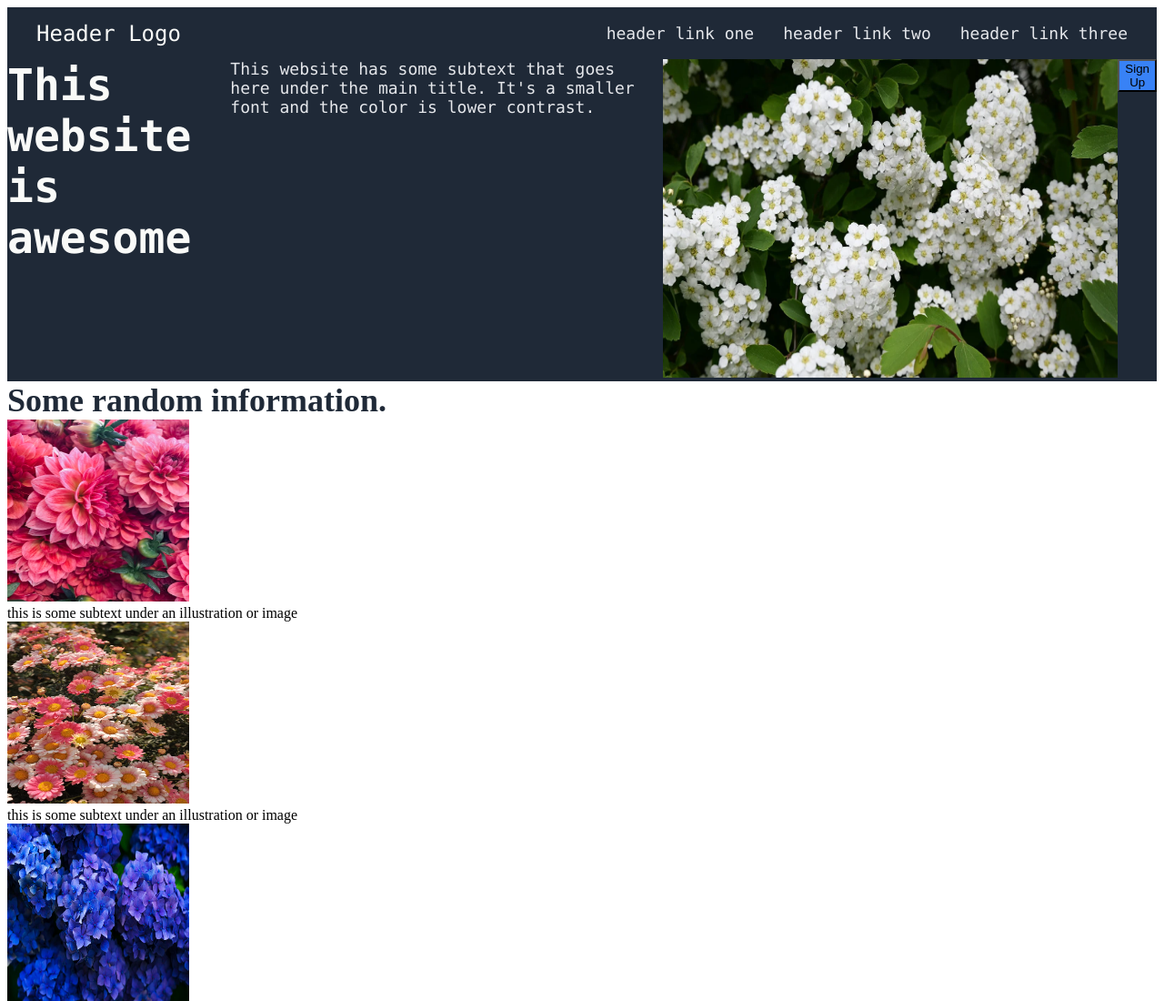
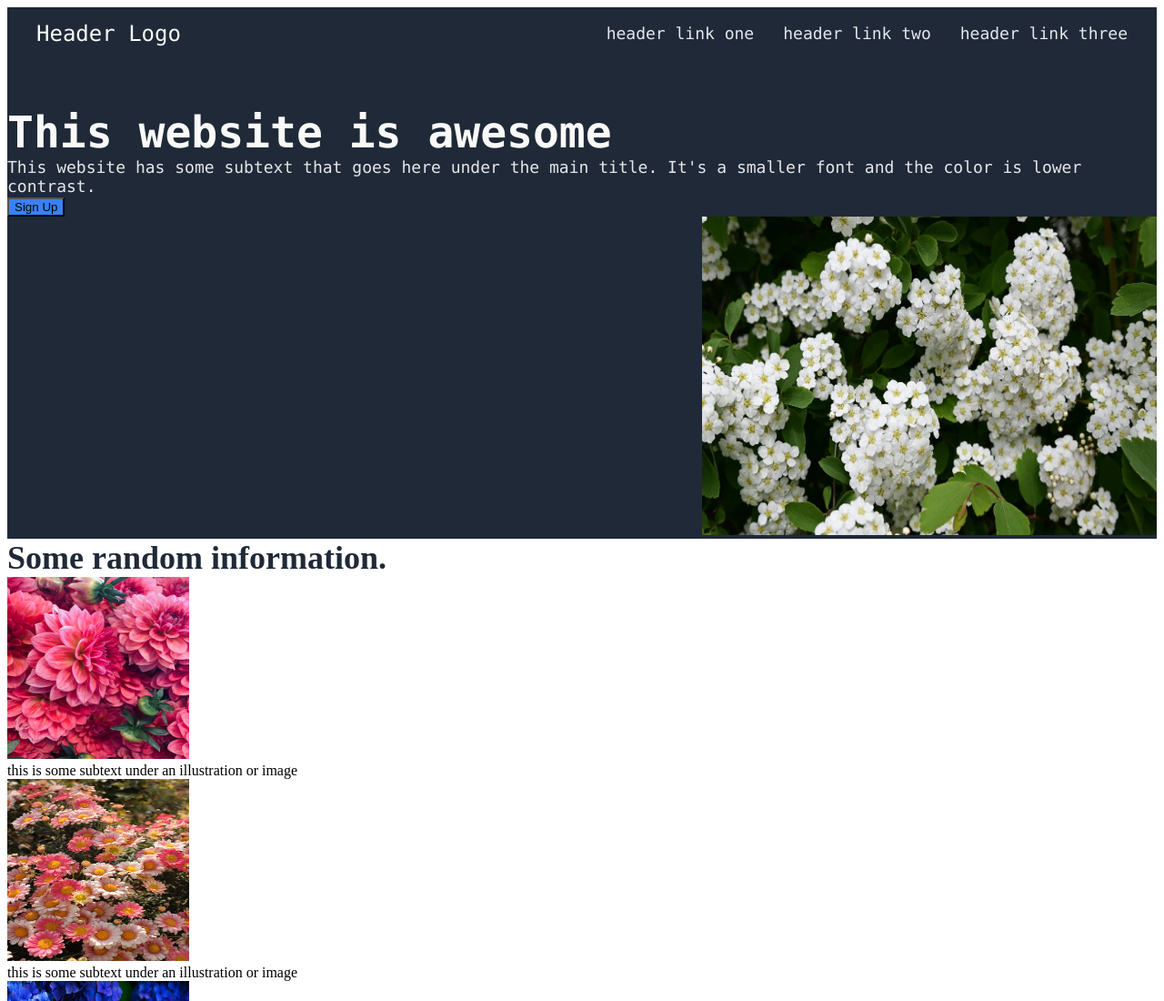
Before and after one commit to CaliSparkles/odin-landing-page, a plain HTML site: page index.html in a window 1280 px wide. Shown: the top 1100 px of the page at 91% size. Drawn offline with Linux system fonts and the light colour scheme.

Commit message:
Apply flex to welcome container and move text and image.

```diff
--- a/index.html
+++ b/index.html
@@ -20,9 +20,9 @@
         <div class="welcome">
             <div class="welcome-title">This website is awesome</div>
             <div class="welcome-text">This website has some subtext that goes here under the main title. It's a smaller font and the color is lower contrast.</div>
+            <div class="welcome-button"><button>Sign Up</button></div>
             <div class="welcome-image"><img src="./images/meadowsweet.webp" alt="White Flowers."></div>
-            <div class="welcome-button"><button>Sign Up</button></div>
-            </div>
+        </div>
 
         <div class="info">
             <div class="info-title">Some random information.</div>
--- a/styles.css
+++ b/styles.css
@@ -59,6 +59,17 @@ button, .sign-up {
 
 .welcome {
     display: flex;
+    flex-direction: column;
+    flex-wrap: wrap;
+    align-content: center;
+    justify-content: center;
+    padding-top: 52px;
+    text-align: left;
+}
+
+.welcome .welcome-image {
+    align-self: flex-end;
+    margin-left: 32px;
 }
 
 .welcome img {
```
